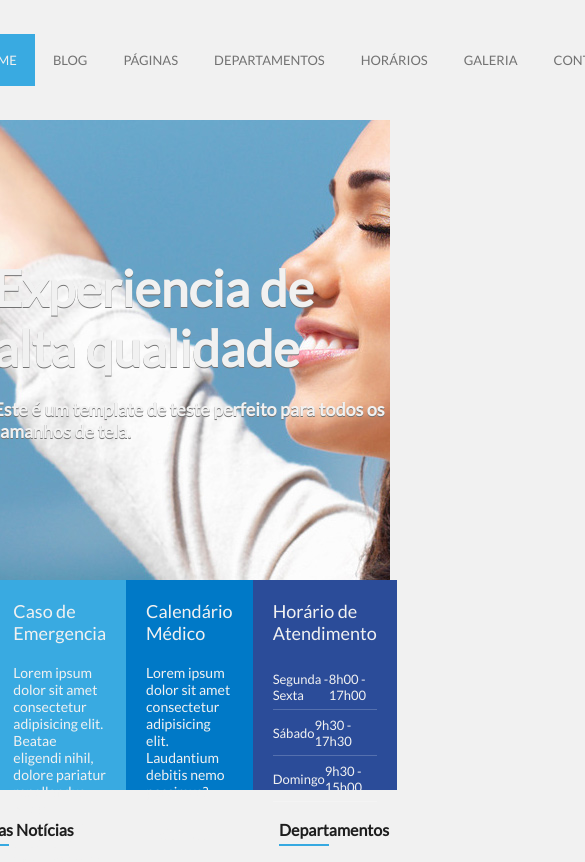
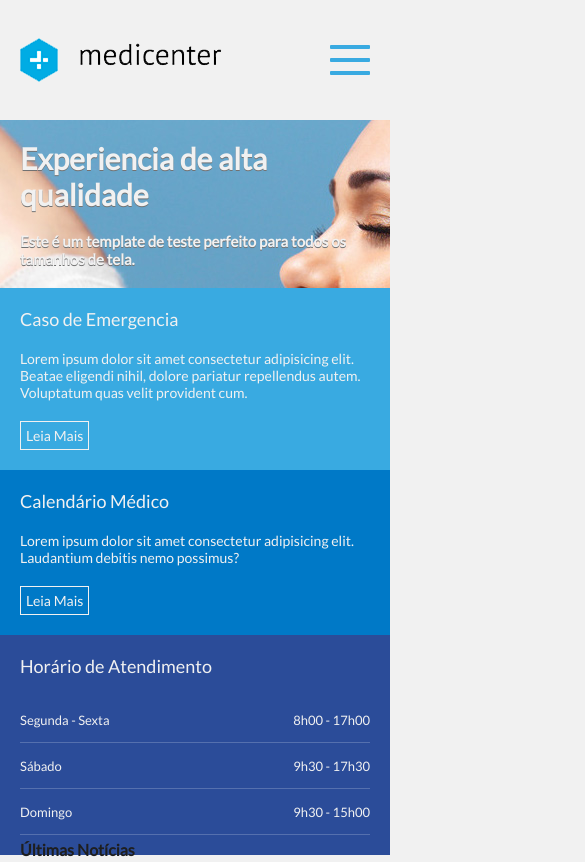
Before and after one commit to Moraes91/medicenter-flexbox, a plain HTML site: page index.html in a window 390 px wide. Shown: the top 862 px of the page, 585 px wide, since content can reach past the window. Drawn offline with Linux system fonts and the light colour scheme.

Commit message:
feito botao de menu mobile

```diff
--- a/assets/css/template.css
+++ b/assets/css/template.css
@@ -323,3 +323,89 @@ footer .widget-title-text {
     line-height: 40px;
     color: #5c5c5c;
 }
+
+
+
+.menuMobile {
+    display: none;
+    height: 40px;
+    width: 40px;
+    margin-top: 40px;
+    margin-bottom: 40px;
+    margin-right: 20px;
+}
+
+.menu-mobile-line {
+    height: 4px;
+    background-color: #39aae1;
+    border-radius: 1px;
+}
+
+
+/* Responsividade */
+
+@media (max-width: 720px) {
+
+    .departament-area {
+        justify-content: space-around;
+    }
+
+    .departament {
+        margin: 10px 10px;
+    }
+
+    .banner-headline{
+        padding: 20px;
+    }
+    .banner-headline h1 {
+        font-size: 30px;
+    }
+    .banner-headline h2 {
+        font-size: 15px;
+    }
+    .banner-options {
+        height: auto;
+        flex-direction: column;
+    }
+    .container {
+        flex-direction: column;
+    }
+    #geral section {
+        padding: 20px;
+    }
+
+    #geral aside {
+        padding: 20px;
+    }
+
+    .footer-menu {
+        flex-direction: column;
+    }
+    .footer-area {
+        flex-direction: column;
+        padding: 20px;
+    }
+    .footer-copy {
+        padding-left: 20px;
+    }
+
+    header .container {
+        flex-direction: row;
+    }
+
+    nav ul {
+        flex-direction: column;
+        display: none;
+    }
+    header {
+        height: auto;
+    }
+    .logo {
+        padding-left: 20px;
+    }
+    .menuMobile {
+        display: flex;
+        flex-direction: column;
+        justify-content: space-around;
+    }
+}
--- a/index.html
+++ b/index.html
@@ -16,6 +16,11 @@
             </div>
             <div class="menu">
                 <nav>
+                    <div class="menuMobile">
+                        <div class="menu-mobile-line"></div>
+                        <div class="menu-mobile-line"></div>
+                        <div class="menu-mobile-line"></div>
+                    </div>
                     <ul>
                         <li class="active"><a href="">Home</a></li>
                         <li><a href="">blog</a></li>
```
